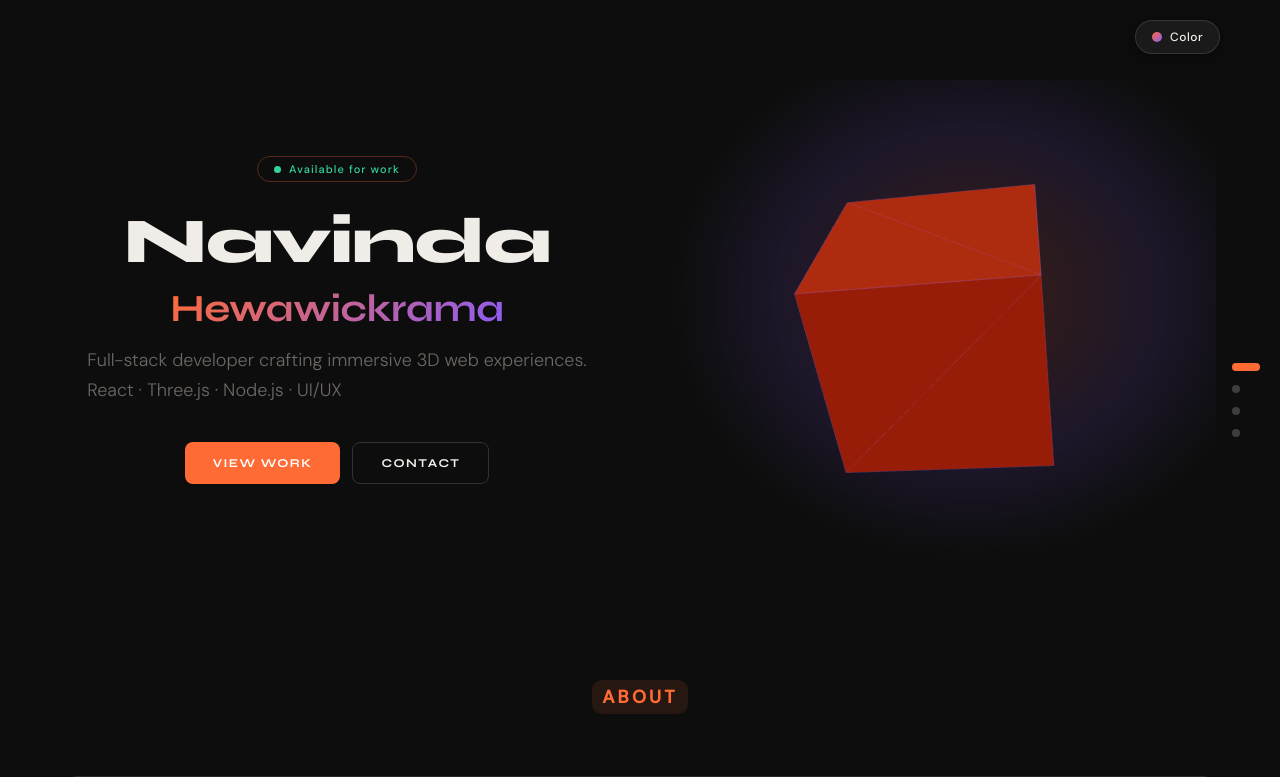
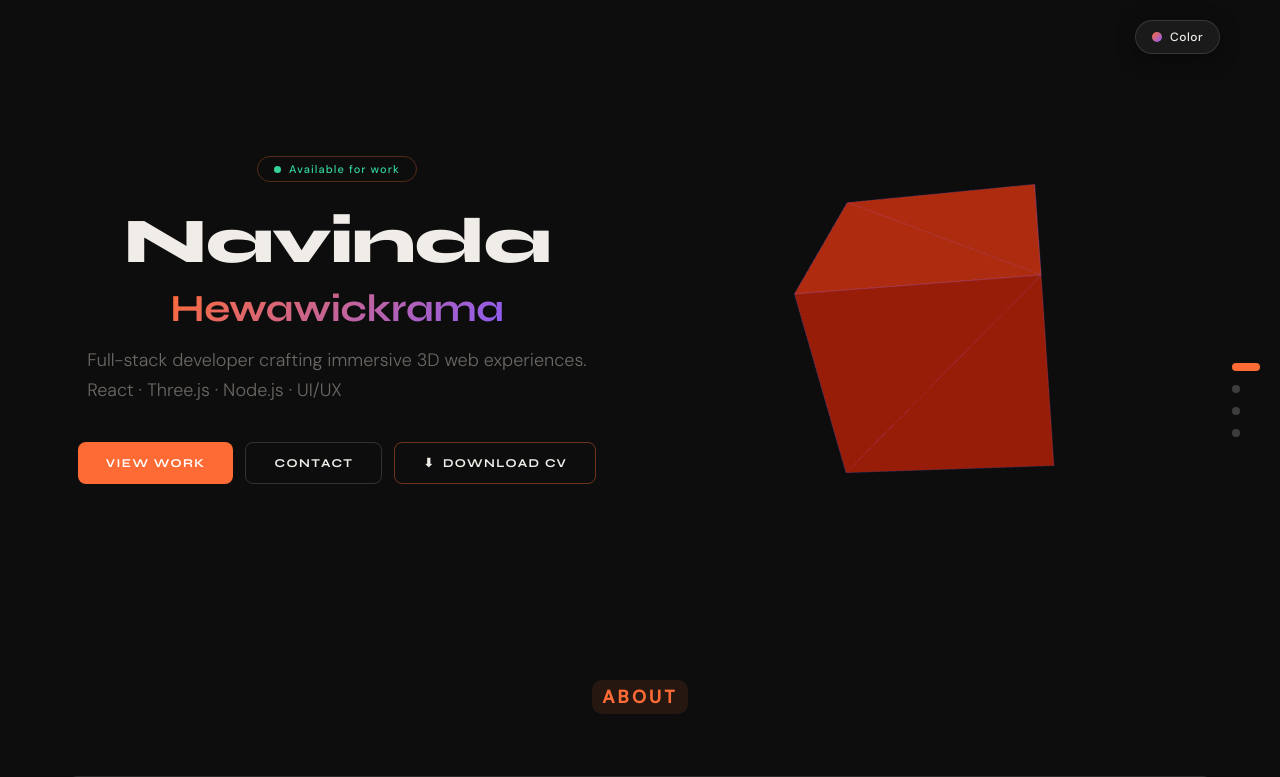
Before and after one commit to NavindaHewawickrama/Navinda-Portfolio, a React (Vite) app: page / in a window 1280 px wide. Shown: the top 777 px of the page. Built offline with nearby package versions, Linux system fonts and the light colour scheme.

Commit message:
download cv

```diff
--- a/src/App.tsx
+++ b/src/App.tsx
@@ -3,6 +3,7 @@ import { Canvas, useFrame } from '@react-three/fiber';
 import { OrbitControls } from '@react-three/drei';
 import * as THREE from 'three';
 import { Instagram, Linkedin, GitHub, Mail } from 'react-feather';
+import cv from './assets/Navinda CV.pdf';
 
 // ── Google Fonts injection ──────────────────────────────────────────────────
 const FontLoader = () => {
@@ -98,6 +99,8 @@ function ThreeScene({ theme }: { theme: string }) {
     </Canvas>
   );
 }
+// ── 3D Cube ─────────────────────────────────────────────────────────────────
+
 
 // ── Minimalist Project Carousel ────────────────────────────────────────────
 const PROJECTS = [
@@ -200,7 +203,8 @@ function ProjectCarousel({ theme }: { theme: string }) {
       maxWidth: '1200px',
       margin: '0 auto',
       width: '100%',
-      padding: '0 20px',
+      padding: '0 clamp(16px, 4vw, 20px)',
+      boxSizing: 'border-box',
     }}>
       {/* Projects Grid */}
       <div style={{
@@ -538,7 +542,7 @@ function SideNav({ active, onNav, theme }: { active: string; onNav: (id: string)
       transform: 'translateY(-50%)',
       display: 'flex', flexDirection: 'column', gap: 14,
       zIndex: 100,
-    }}>
+    }} className="side-nav">
       {SECTIONS.map(s => {
         const isActive = active === s;
         return (
@@ -715,13 +719,13 @@ export default function App() {
                 height: 'clamp(300px, 50vh, 500px)',
                 position: 'relative',
               }}>
-                {isColor && (
+                {/* {isColor && (
                   <div style={{
                     position: 'absolute', inset: 0,
                     background: 'radial-gradient(ellipse at 55% 45%, rgba(255,107,53,0.18) 0%, rgba(139,92,246,0.12) 45%, transparent 70%)',
                     pointerEvents: 'none', zIndex: 0,
                   }} />
-                )}
+                )} */}
                 <ThreeScene theme={theme} />
               </div>
 
@@ -817,6 +821,34 @@ export default function App() {
                     borderRadius: 8, cursor: 'pointer',
                     transition: 'border-color 0.15s',
                   }}>Contact</button>
+
+                  <a
+                    href={cv}
+                    download
+                    style={{
+                      padding: '13px 28px',
+                      background: 'transparent',
+                      color: vars['--text'],
+                      fontFamily: 'Syne,sans-serif', fontWeight: 700,
+                      fontSize: 12, letterSpacing: '0.12em', textTransform: 'uppercase',
+                      border: `1px solid ${isColor ? 'rgba(255,107,53,0.4)' : 'rgba(0,0,0,0.15)'}`,
+                      borderRadius: 8, cursor: 'pointer',
+                      textDecoration: 'none',
+                      display: 'inline-flex', alignItems: 'center', gap: 8,
+                      transition: 'border-color 0.15s, transform 0.15s',
+                    }}
+
+                    onMouseEnter={e => {
+                      e.currentTarget.style.borderColor = isColor ? '#FF6B35' : '#111';
+                      e.currentTarget.style.transform = 'translateY(-1px)';
+                    }}
+                    onMouseLeave={e => {
+                      e.currentTarget.style.borderColor = isColor ? 'rgba(255,107,53,0.4)' : 'rgba(0,0,0,0.15)';
+                      e.currentTarget.style.transform = 'translateY(0)';
+                    }}
+                  >
+                    <span>⬇</span> Download CV
+                  </a>
                 </div>
               </div>
             </div>
```
Also changed, not shown: 1 other file (tests, documents, lock files or other folders).
